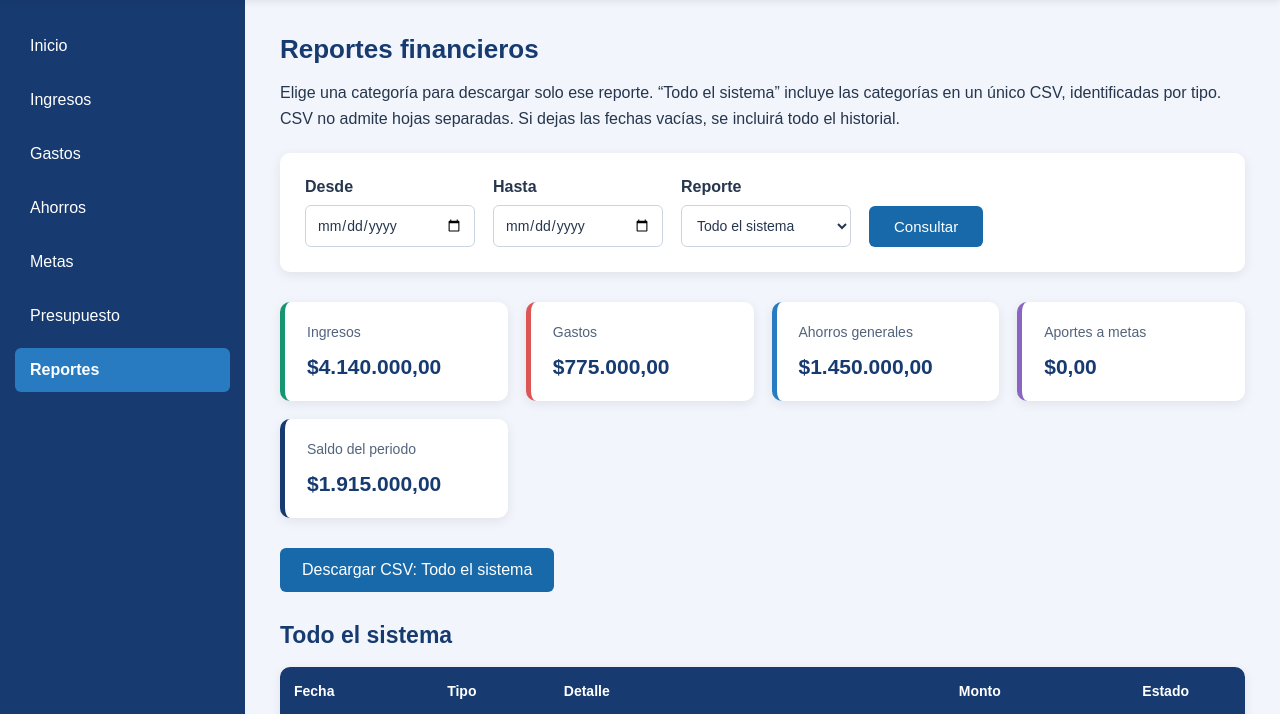
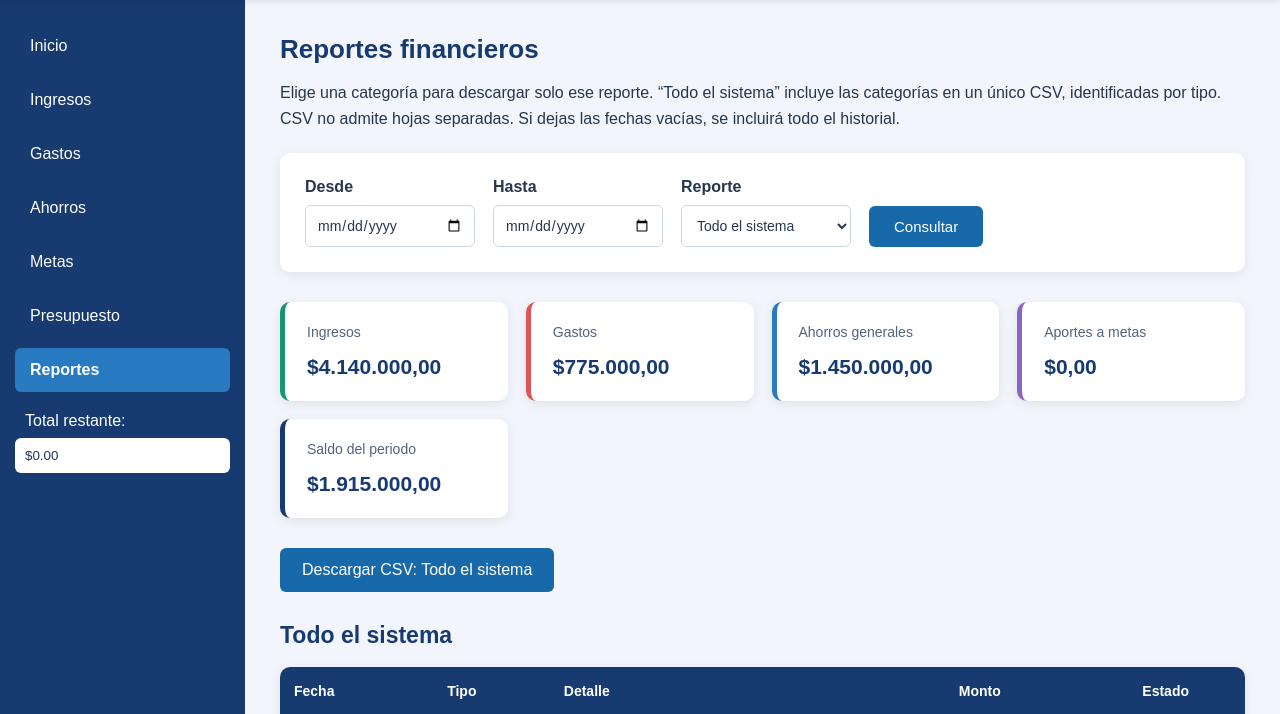
Before and after one commit to sofia269t/FINNOVA, a PHP site: page /reportes/finanzas.php in a window 1280 px wide. Shown: the part 86-800 px from the top of the page. Run offline with PHP 8.4, Linux system fonts and the light colour scheme; the visitor is signed in with stand-in values (Sample User, id 1); data comes from the database, SQL or seed files in the repository; data that the repository does not hold is empty.

Commit message:
correccion diseño

```diff
--- a/reportes/finanzas.php
+++ b/reportes/finanzas.php
@@ -123,6 +123,7 @@ $estadosActuales = array_unique(array_map(static function (array $meta) use ($es
         </a>
     </div>
 </header>
+
 <nav class="menu" aria-label="Navegación principal">
     <ul>
         <li><a href="../pag.principal.php">Inicio</a></li>
@@ -132,8 +133,13 @@ $estadosActuales = array_unique(array_map(static function (array $meta) use ($es
         <li><a href="../metas.php">Metas</a></li>
         <li><a href="../presupuesto.php">Presupuesto</a></li>
         <li><a href="finanzas.php" aria-current="page">Reportes</a></li>
+        <li><label for="total-restante"> Total restante:</label>
+            <input type="text" id="total-restante" name="total-restante" value="$0.00" readonly>
+
+        </li>
     </ul>
 </nav>
+
 <main>
         <h1>Reportes financieros</h1>
         <p>Elige una categoría para descargar solo ese reporte. “Todo el sistema” incluye las categorías en un único CSV, identificadas por tipo. CSV no admite hojas separadas. Si dejas las fechas vacías, se incluirá todo el historial.</p>
```
Lines whose indentation alone changed are shown as unchanged.
